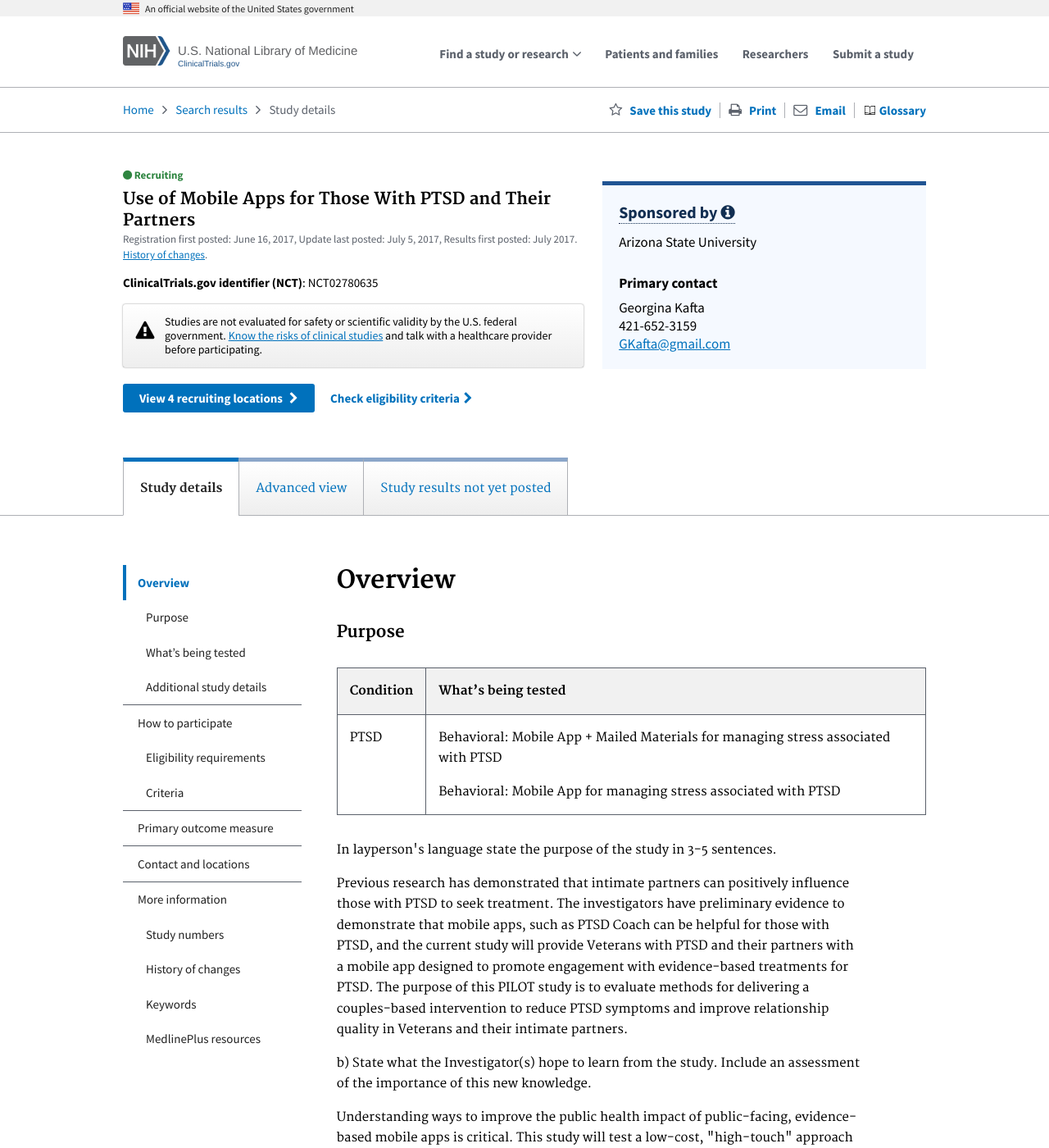
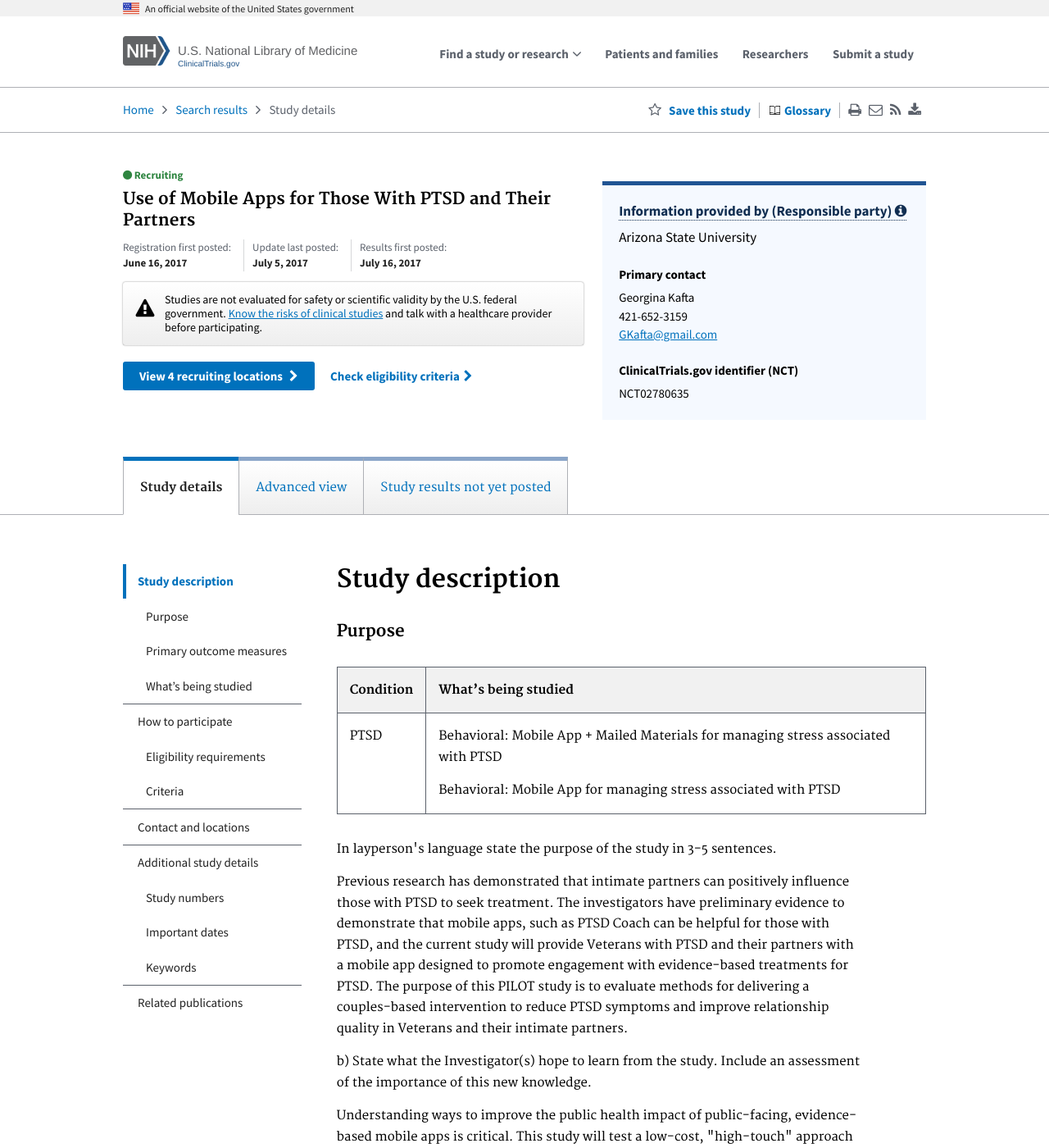
Before and after one commit to 18F/clinical-trials-prototype, a Jekyll site: the page built from pages/study-detail.md, in a window 1280 px wide and 1400 px high. Shown: the whole window at 82% size. Built offline with Jekyll 4.4.1, drawn with Linux system fonts in a browser that asks for light colours; some of the changed text lies outside the part shown.

Commit message:
Add design updates

```diff
--- a/_includes/search-results-filter.html
+++ b/_includes/search-results-filter.html
@@ -1,4 +1,4 @@
-<h4 class="search_result-filter-heading">Filter your results</h4>
+<h4 class="search_result-filter-heading">Narrow your search</h4>
 
 <div class="search_result-filter-inner">
 <fieldset class="usa-fieldset-inputs">
@@ -85,7 +85,7 @@
   </ul>
 </fieldset>
 <fieldset class="usa-fieldset-inputs">
-  <legend class="term">Accepts healthy volunteers <i class="fa fa-info-circle" aria-hidden="true"></i></legend>
+  <legend class="term" data-term="Accepts healthy volunteers">Accepts healthy volunteers <i class="fa fa-info-circle" aria-hidden="true"></i></legend>
   <ul class="usa-unstyled-list">
     <li>
       <input id="yes" type="radio" name="accepts-healthy-volunteers" value="yes">
@@ -117,7 +117,7 @@
 </fieldset>
 <hr class="hr-small">
 <fieldset class="usa-fieldset-inputs">
-  <legend class="term">Results available <i class="fa fa-info-circle" aria-hidden="true"></i></legend>
+  <legend class="term" data-term="Results posted">Results posted <i class="fa fa-info-circle" aria-hidden="true"></i></legend>
   <ul class="usa-unstyled-list">
     <li>
       <input id="with-results" type="radio" name="results-available" value="with-results">
--- a/_layouts/study-detail.html
+++ b/_layouts/study-detail.html
@@ -24,17 +24,24 @@
       Save this study
     </a>
     <span class="divider-vertical"></span>
+    <button class="js-glossary-toggle button usa-button-unstyled term">{% include svg/glossary.svg %} Glossary</button>
+    <span class="divider-vertical"></span>
     <a href="#">
       <i class="fa fa-print" aria-hidden="true"></i>
-      Print
+      <span class="usa-sr-only">Print</span>
     </a>
-    <span class="divider-vertical"></span>
     <a href="#">
       <i class="fa fa-envelope-o" aria-hidden="true"></i>
-      Email
+      <span class="usa-sr-only">Email</span>
     </a>
-    <span class="divider-vertical"></span>
-    <button class="js-glossary-toggle button usa-button-unstyled term">{% include svg/glossary.svg %} Glossary</button>
+      <a class="link-subscribe" href="javascript:void(0);">
+        <i class="fa fa-rss" aria-hidden="true"></i>
+        <span class="usa-sr-only">Subscribe to updates on this search (RSS)</span>
+      </a>
+      <a class="link-subscribe" href="#0">
+        <i class="fa fa-download" aria-hidden="true"></i>
+        <span class="usa-sr-only">Download search results</span>
+      </a>
   </div>
   <div class="study_detail-intro usa-width-seven-twelfths">
     <span class="study-status study-status-recruiting">
@@ -42,13 +49,34 @@
       Recruiting
     </span>
     <h1 class="study_detail-heading">Use of Mobile Apps for Those With PTSD and Their Partners</h1>
-    <p class="study_detail-history study_detail-meta">
+    <div class="study_detail-date">
+      <ul class="usa-unstyled-list">
+        <li class="">
+          <p class="study_detail-meta">
+            Registration first posted:<br>
+            <span class="study_detail-meta-date">June 16, 2017</span>
+          </p>
+        </li>
+        <li class="">
+          <p class="study_detail-meta">
+            Update last posted:<br>
+            <span class="study_detail-meta-date">July 5, 2017</span>
+          </p>
+        </li>
+        <li class="">
+          <p class="study_detail-meta">
+            Results first posted:<br>
+            <span class="study_detail-meta-date">July 16, 2017</span>
+          </p>
+        </li>
+      </ul>
+    </div>
+<!--     <p class="study_detail-history study_detail-meta">
       Registration first posted: June 16, 2017,
       Update last posted: July 5, 2017,
       Results first posted: July 2017.
       <a href="#history">History of changes</a>.
-    </p>
-    <p class="study_detail-meta study_detail-identifier"><b>ClinicalTrials.gov identifier (NCT)</b>: NCT02780635</p>
+    </p> -->
     <div class="study_detail-intro-disclaimer">
       <div class="usa-alert usa-alert-warning">
         <div class="usa-alert-body">
@@ -61,16 +89,18 @@
   </div>
   <div class="usa-width-five-twelfths">
     <aside class="study_detail-sidebar usa-color-bg-primary-alt-lightest">
-      <h2 class="sidebar-heading-primary term">Sponsored by <i class="fa fa-info-circle" aria-hidden="true"></i></h2>
+      <h2 class="sidebar-heading-primary term">Information provided by (Responsible party) <i class="fa fa-info-circle" aria-hidden="true"></i></h2>
       <p>Arizona State University</p>
       <h3 class="sidebar-heading-secondary">Primary contact</h3>
-      <span>
+      <p class="sidebar-content-secondary">
         Georgina Kafta
         <br>
         421-652-3159
         <br>
         <a href="#">GKafta@gmail.com</a>
-      </span>
+      </p>
+      <h3 class="sidebar-heading-secondary">ClinicalTrials.gov identifier (NCT)</h3>
+      <p class="sidebar-content-secondary">NCT02780635</p>
     </aside>
   </div>
 </div>
--- a/_sass/_custom.scss
+++ b/_sass/_custom.scss
@@ -1,3 +1,6 @@
+// Variables -------- //
+$color-primary-alt-lightest: #f5f9ff;
+
 // Mixins --------- //
 
 @mixin clip-margins {
@@ -525,7 +528,6 @@
 .study_detail-heading {
   font-size: $h3-font-size;
   margin-top: 7px;
-  margin-bottom: 0;
 }
 
 .divider-vertical {
@@ -577,7 +579,33 @@
 }
 
 .study_detail-meta {
+  color: $color-gray;
   margin-top: 0;
+}
+
+.study_detail-date {
+  font-size: 13px;
+  margin-bottom: 1em;
+
+  li {
+    @include media($medium-screen) {
+      display: inline-block;
+    }
+  }
+
+  li:not(:last-child) {
+    @include media($medium-screen) {
+      border-right: 1px solid $color-gray-lighter;
+      float: left;
+      margin-right: 10px;
+      padding-right: 15px;
+    }
+  }
+}
+
+.study_detail-meta-date {
+  color: $color-base;
+  font-weight: $font-bold;
 }
 
 .study_detail-identifier {
@@ -637,12 +665,16 @@
 
 .sidebar-heading-primary {
   font-family: $font-sans;
-  font-size: $h3-font-size;
+  font-size: $h4-font-size;
 }
 
 .sidebar-heading-secondary {
   font-family: $font-sans;
-  font-size: $h4-font-size;
+  font-size: $h5-font-size;
+}
+
+.sidebar-content-secondary {
+  font-size: 15px;
 }
 
 .study_detail-tabs {
@@ -743,7 +775,7 @@
 
 .study_detail-sidebar {
   @include clip-margins;
-  background-color: #f5f9ff;
+  background-color: $color-primary-alt-lightest;
   border-top: 5px solid $color-primary-darker;
   padding: 2rem;
 
@@ -760,8 +792,7 @@
 
 .search_result-search {
   @include padding(3rem null);
-  background-color: $color-primary-darker;
-  color: $color-white;
+  background-color: $color-primary-alt-lightest;
 
   label {
     font-size: $small-font-size;
@@ -773,11 +804,11 @@
   }
 
   button {
-    background-color: #4295CD;
+    // background-color: #4295CD;
 
-    &:hover {
-      background-color: $color-primary;
-    }
+    // &:hover {
+    //   background-color: $color-primary;
+    // }
 
     @include media($medium-screen) {
       border-bottom-left-radius: 0;
@@ -797,23 +828,23 @@
 }
 
 .search_result-link-advanced_search {
-  color: $color-white;
+  font-size: 15px;
   margin-top: 4px;
 
-  &:hover {
-    color: $color-white;
+  @include media($medium-screen) {
+    float: right;
   }
 }
 
 .search_results-info {
-  @include padding(2rem null);
   border-bottom: 1px solid rgba(174, 176, 181, .43);
   border-left: 1px solid #f1f1f1;
   display: flex;
+  height: 63px;
   position: relative;
 
   @include media($medium-screen) {
-    padding-left: 2rem;
+    // padding-left: 2rem;
   }
 }
 
@@ -848,6 +879,10 @@
   font-size: 1.5rem;
   font-weight: $font-bold;
   padding-left: 2rem;
+}
+
+.search_results-heading-study {
+  color: $color-gray;
 }
 
 .search_results-search-heading {
@@ -1256,7 +1291,7 @@
 // Glossary ------- //
 
 .glossary {
-  background: $color-base;
+  background: $color-primary-darkest;
   color: $color-white;
   width: 30rem;
   position: fixed;
@@ -1327,13 +1362,15 @@
 }
 
 .glossary-heading {
+  display: inline;
+  font-size: 17px;
   margin-top: 0;
 }
 
 .glossary__definition {
-  color: $color-gray-lighter;
-  // font-size: 1.5rem;
-  padding: 0.85rem 1rem;
+  color: $color-cool-blue-lightest;
+  font-size: 1.5rem;
+  padding: 0.85rem 1rem 3rem 1rem;
 }
 
 .js-accordion button {
@@ -1363,9 +1400,8 @@
 .page-links {
   float: right;
 
-  svg {
-    margin-left: 0;
-    margin-right: 2px;
+  a {
+    text-decoration: none;
   }
 }
 
--- a/assets/js/main.js
+++ b/assets/js/main.js
@@ -194,6 +194,10 @@
   {
     "term": "Recruitment status",
     "definition": "Indicates the current stage of a clinical study and whether it is or will be open for enrollment."
+  },
+  {
+    "term": "Results posted",
+    "definition": "The study sponsor or responsible party has submitted results and they've been posted to ClinicalTrials.gov."
   }
 ]
 
--- a/pages/study-detail.md
+++ b/pages/study-detail.md
@@ -23,16 +23,16 @@
   <aside class="usa-width-one-fourth sticky">
     <ul class="usa-sidenav-list">
       <li>
-        <a class="usa-current" href="#overview">Overview</a>
+        <a class="usa-current" href="#study-description">Study description</a>
         <ul class="usa-sidenav-sub_list">
           <li>
             <a href="#purpose">Purpose</a>
           </li>
           <li>
-            <a href="#whats-being-tested">What’s being tested</a>
+            <a href="#primary-outcome-measures">Primary outcome measures</a>
           </li>
           <li>
-            <a href="#additional-study-details">Additional study details</a>
+            <a href="#whats-being-studied">What’s being studied</a>
           </li>
         </ul>
       </li>
@@ -48,38 +48,35 @@
         </ul>
       </li>
       <li>
-        <a href="#primary-outcome-measure">Primary outcome measure</a>
-      </li>
-      <li>
         <a href="#contact-and-locations">Contact and locations</a>
       </li>
       <li>
-        <a href="#more-information">More information</a>
+        <a href="#additional-study-details">Additional study details</a>
         <ul class="usa-sidenav-sub_list">
           <li>
             <a href="#study-numbers">Study numbers</a>
           </li>
           <li>
-            <a href="#history">History of changes</a>
+            <a href="#important-dates">Important dates</a>
           </li>
           <li>
             <a href="#keywords">Keywords</a>
           </li>
-          <li>
-            <a href="#external-health-links">MedlinePlus resources</a>
-          </li>
         </ul>
+        <li>
+          <a href="#related-publications">Related publications</a>
+        </li>
       </li>
     </ul>
   </aside>
   <div class="usa-width-three-fourths usa-content">
-    <h2 id="overview">Overview</h2>
+    <h2 id="study-description">Study description</h2>
     <h3 id="purpose">Purpose</h3>
     <table>
       <thead>
         <tr>
           <th scope="col">Condition</th>
-          <th scope="col">What’s being tested</th>
+          <th scope="col">What’s being studied</th>
         </tr>
       </thead>
       <tbody>
@@ -98,8 +95,44 @@
     <p>Understanding ways to improve the public health impact of public-facing, evidence-based mobile apps is critical. This study will test a low-cost, "high-touch" approach to improving the outcomes associated with use of the PTSD Coach and PTSD Family Coach mobile apps,which are already available to the general public and used by over 55,000 new users per year.This study will test whether the involvement of an intimate partner in the use of a mobile app for PTSD will result in changes in how the mobile apps are used and in relationship quality and PTSD symptoms over time. Additionally, this study will test whether the addition of a discussion board can improve engagement with the apps and/or outcomes. The study will also provide useful qualitative data that can inform the development of subsequent dyadic interventions using mobile technologies.</p>
     <p>c) Explain why human subjects must be used for this project. (i.e. purpose of study is to test efficacy of investigational device in individuals with specific condition; purpose of study is to examine specific behavioral traits in humans in classroom or other environment)</p>
     <p>The purpose of this study is to evaluate how Veterans and their partners interact with evidence-based mobile apps for improving PTSD symptoms.</p>
-    <h3 id="whats-being-tested">What’s being tested</h3>
-    <p>In interventional studies, participants are assigned to receive one or more interventions (or no intervention) so that researchers can evaluate the effects of the interventions on biomedical or health-related outcomes. Arm refers to each group or subgroup of participants in a clinical trial that receives specfic interventions (or no intervention) according to the study protocol.</p>
+    <h3 id="primary-outcome-measures">Primary outcome measures</h3>
+    <p>Caregiver Burden [ Time Frame: 10 weeks ]<br>
+    Montgomery Burden Interview</p>
+    <p>Functional Well-Being [ Time Frame: 10 weeks ]<br>
+    Partner-rated Interpersonal Well-Being Scale</p>
+    <p>Personal Health Questionnaire Depression Scale [ Time Frame: 10 weeks ]<br>
+    8 Item scale measuring depression.</p>
+    <p>Generalized Anxiety Symptoms [ Time Frame: 10 weeks ]<br>
+    Generalized Anxiety Disorder-7 Scale (GAD-7)</p>
+    <p>PTSD Symptoms [ Time Frame: 10 weeks ]<br>
+    5 Item Partner-rated Posttraumatic Stress Disorder Checklist-5 (PCL-5)</p>
+    <p>Positive Relationship Behaviors [ Time Frame: 10 weeks ]<br>
+    Author-constructed relationship behaviors scale</p>
+    <p>Stress [ Time Frame: 10 weeks ]<br>
+    Perceived Stress Scale</p>
+    <ul class="usa-accordion-bordered">
+      <li>
+        <button
+          class="usa-accordion-button"
+          id="secondary-outcome-measures"
+          aria-expanded="false"
+          aria-controls="secondary-outcome-measures-1">
+          Secondary outcome measures
+        </button>
+        <div id="secondary-outcome-measures-1" class="usa-accordion-content">
+          <p>Emotional Intimacy [ Time Frame: 10 weeks ]<br>
+          Personal Assessment of Intimacy in Relationships (PAIR) Scale</p>
+          <p>Caregiving Self-Efficacy Scale [ Time Frame: 10 weeks ]<br>
+          Author-constructed questionnaire</p>
+          <p>Positive Partner Communication [ Time Frame: 10 weeks ]<br>
+          Measured with items combined from the Social Constraints Scale and Communication Danger Signs Scale</p>
+          <p>Relationship Self-Efficacy [ Time Frame: 10 weeks ]<br>
+          Author-constructed questionnaire</p>
+        </div>
+      </li>
+    </ul>
+    <h3 id="whats-being-studied">What’s being studied</h3>
+    <!-- <p>In interventional studies, participants are assigned to receive one or more interventions (or no intervention) so that researchers can evaluate the effects of the interventions on biomedical or health-related outcomes. Arm refers to each group or subgroup of participants in a clinical trial that receives specfic interventions (or no intervention) according to the study protocol.</p> -->
     <table>
       <thead>
         <tr>
@@ -125,7 +158,7 @@
         </tr>
       </tbody>
     </table>
-    <ul class="usa-accordion-bordered">
+<!--     <ul class="usa-accordion-bordered">
       <li>
         <button
           class="usa-accordion-button"
@@ -138,7 +171,7 @@
           <p>Additional study details</p>
         </div>
       </li>
-    </ul>
+    </ul> -->
     <hr>
     <h2 id="how-to-participate">How to participate</h2>
     <h3>Talk to a healthcare professional</h3>
@@ -153,7 +186,7 @@
       <li><a href="#">Accepts Healthy Volunteers:</a> No</li>
     </ul>
     <h3 id="criteria">What criteria do I need to meet?</h3>
-    <h4>Inclusion Criteria:</h4>
+    <h4 class="term">Inclusion Criteria  <i class="fa fa-info-circle" aria-hidden="true"></i>:</h4>
     <p>To be eligible to participate, participants must be either a Veteran with PTSD or living with a partner who is a Veteran with PTSD.</p>
     <h4>Veterans must be: </h4>
     <ul>
@@ -170,12 +203,10 @@
       <li>Must have access to a smart phone using the iOS operating system</li>
       <li>Must be experiencing significant stress</li>
     </ul>
-    <h4>Exclusion Criteria:</h4>
+    <h4 class="term">Exclusion Criteria  <i class="fa fa-info-circle" aria-hidden="true"></i>:</h4>
     <p>Actual or threatened interpersonal violence in the home</p>
     <h4>Estimated Enrollment:</h4>
     <p>200</p>
-    <hr>
-    <h2 id="primary-outcome-measure">Primary outcome measure</h2>
     <hr>
     <h2 id="contact-and-locations">Contact and locations</h2>
     <p>To learn more about this study, you or your doctor may contact the study research staff using the contact information provided by the sponsor.</p>
@@ -249,28 +280,33 @@
       <b>Contact:</b> Geraldo Queiroz, MD
     </p>
     <hr>
-    <h2 id="more-information">More information</h2>
-    <p>ClinicalTrials.gov is a registry of current and completed clinical research studies from around the world. It is managed by the National Institutes of Health, an agency of the U.S. Department of Health and Human Services that funds biomedical and behavioral research. Listing a trial on this site does not mean it is endorsed by NIH or the federal government. Please read the complete disclaimer for more details.</p>
+    <h2 id="additional-study-details">Additional study details</h2>
     <h3 id="study-numbers">Study numbers</h3>
     <p>
       ClinicalTrials.gov Identifier: NCT02780635
       <br>
       Other Study ID Numbers: 33003
     </p>
-    <h3 id="history">History of changes</h3>
+    <h3 id="important-dates">Important dates</h3>
     <ul>
-      <li><b>Study Start Date:</b> December 2015</li>
-      <li><b>Estimated Study Completion Date:</b> December 2017</li>
-      <li><b>Estimated Primary Completion Date:</b> December 2016 (Final data collection date for primary outcome measure)</li>
-      <li><b>Study First Received:</b> May 4, 2016</li>
-      <li><b>Last Updated:</b> May 24, 2016</li>
+      <li><b>Study start date:</b> December 2015</li>
+      <li><b>Estimated study completion date:</b> December 2017</li>
+      <li><b>Estimated primary completion date:</b> December 2016 (Final data collection date for primary outcome measure)</li>
+      <li><b>Study first received:</b> May 4, 2016</li>
+      <li><b>Last updated:</b> May 24, 2016</li>
     </ul>
+    <h3 id="sponsors">Sponsors and collaborators</h3>
+    <ul>
+      <li><b class="term" data-term="">Sponsors <i class="fa fa-info-circle" aria-hidden="true"></i>:</b> VA Palo Alto Health Care System</li>
+      <li><b class="term" data-term="">Collaborators <i class="fa fa-info-circle" aria-hidden="true"></i>:</b></li>
+      <li><b class="term" data-term="">Investigators <i class="fa fa-info-circle" aria-hidden="true"></i>:</b></li>
+      <li><b class="term" data-term="">Responsible party <i class="fa fa-info-circle" aria-hidden="true"></i>:</b></li>
+    </ul>
+    <h3 id="keywords">Keywords</h3>
+    <p><a href="#">family</a>, <a href="#">caregiving</a>, <a href="#">ptsd</a>, <a href="#">couples</a></p>
     <p>If you are the owner of this study and want to submit a correction, please email <a href="#">nlm@info.nlm.gov</a>.</p>
-    <h3 id="sponsors">Sponsors and collaborators</h3>
-    <p>VA Palo Alto Health Care System</p>
-    <h3 id="keywords">Keywords provided by sponsor</h3>
-    <p><a href="#">family</a>, <a href="#">caregiving</a>, <a href="#">ptsd</a>, <a href="#">couples</a></p>
-    <h3 id="external-health-links">MedlinePlus external health links</h3>
+    <hr>
+    <h2 id="related-publications">Related publications</h2>
     <p>MedlinePlus is the National Institutes of Health's Web site for patients and their families and friends. Produced by the National Library of Medicine, the world’s largest medical library, it brings you information about diseases, conditions, and wellness issues in language you can understand. MedlinePlus offers reliable, up-to-date health information, anytime, anywhere, for free.</p>
     <ul>
       <li>
```
Also changed, not shown: pages/search-results.md (+46 -38 lines).
